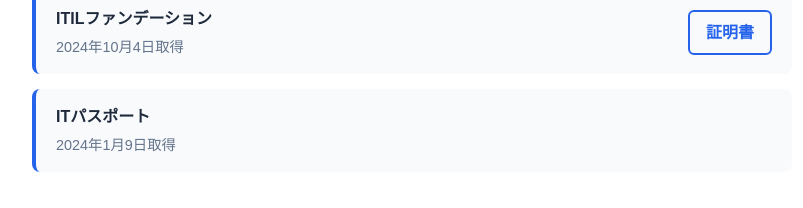
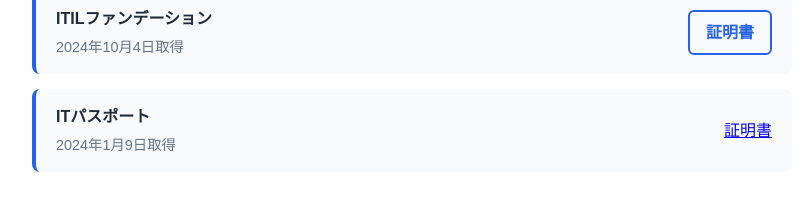
Before and after one commit to izumacha/profile-portfolio, a plain HTML site: page index.html in a window 1280 px wide. Shown: the part 1124-1332 px from the top of the page, without its empty margins (228-1031 px from the left). Drawn offline with Linux system fonts and the light colour scheme.

Commit message:
index.html を更新

```diff
--- a/index.html
+++ b/index.html
@@ -373,6 +373,7 @@
             <h4>ITパスポート</h4>
             <div class="cert-date">2024年1月9日取得</div>
           </div>
+          <a href=#>証明書</a>
         </div>
       </div>
     </section>
```
